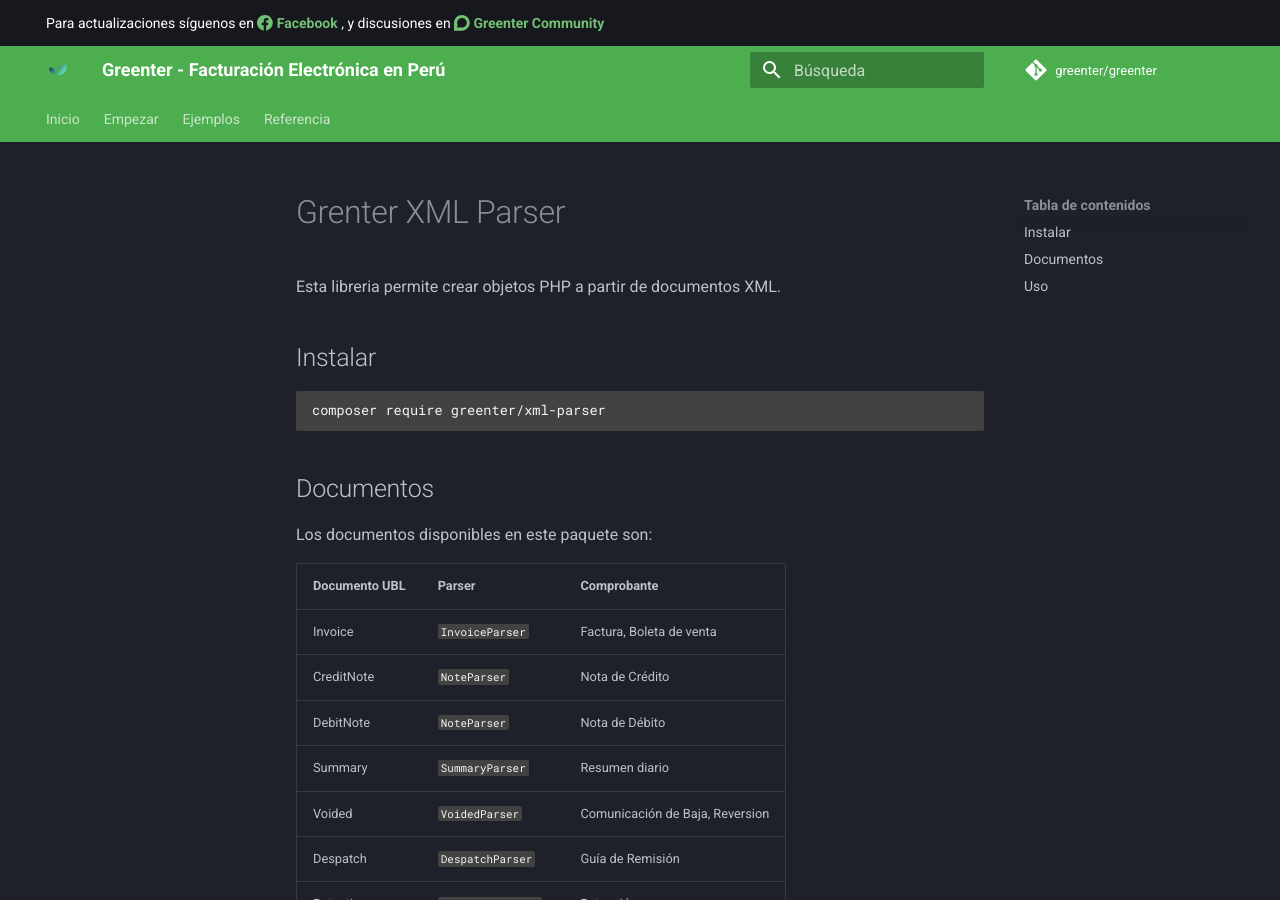
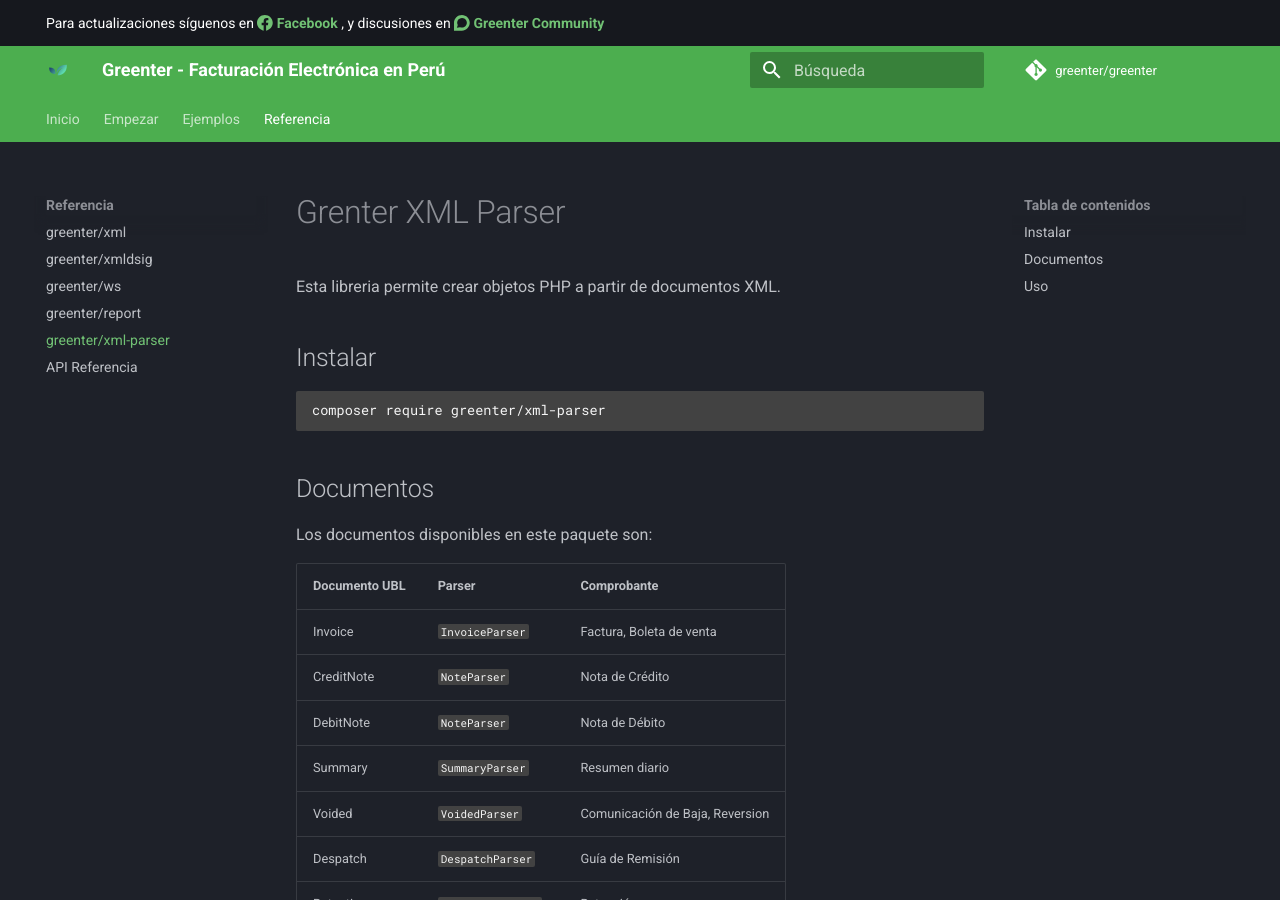
Before and after one commit to thegreenter/docs, an MkDocs documentation site: the page built from docs/packages/xml-parser.md, in a window 1280 px wide and 900 px high. Built offline with MkDocs 1.6.1 and Material for MkDocs 9.7.7, drawn with Linux system fonts in a browser that asks for light colours.

Commit message:
Register xml-parser path

```diff
--- a/mkdocs.yml
+++ b/mkdocs.yml
@@ -35,6 +35,7 @@ nav:
       - greenter/xmldsig: packages/sign.md
       - greenter/ws: packages/ws.md
       - greenter/report: packages/report.md
+      - greenter/xml-parser: packages/xml-parser.md
       - 'API Referencia': https://reference.greenter.dev/
 
 # Configuration
```
